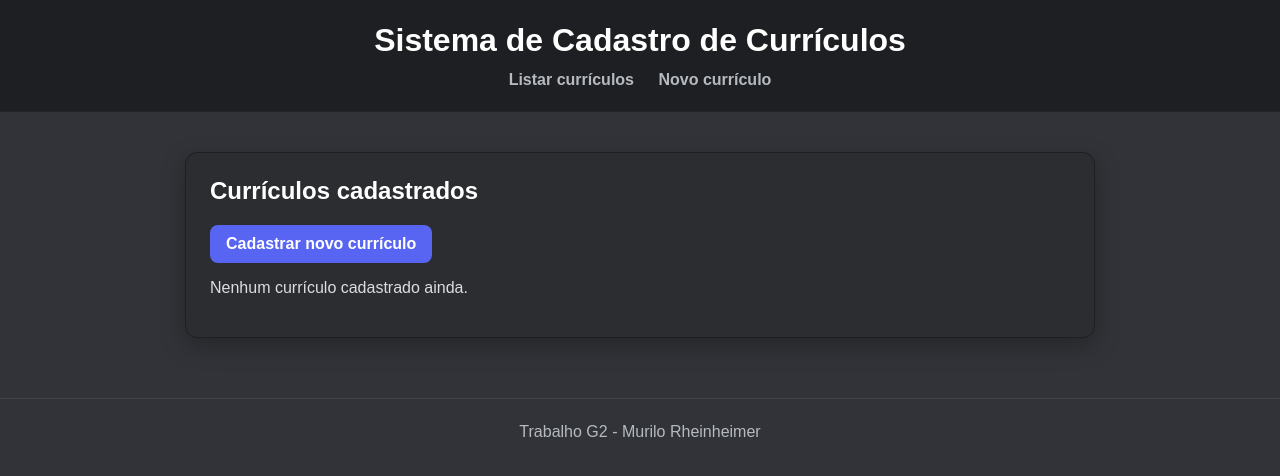
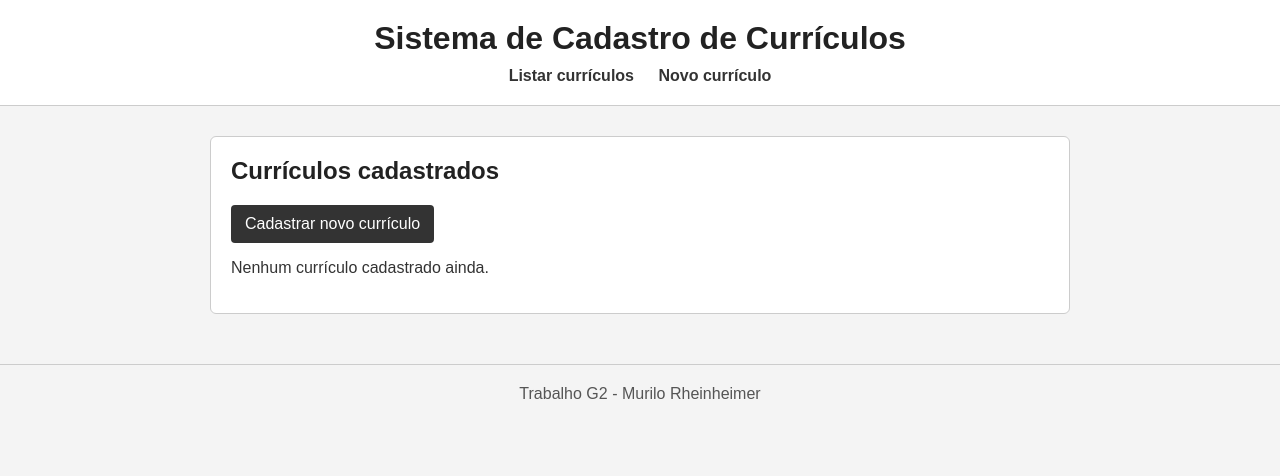
Before and after one commit to Mrheinheimer/CurriculosG2, a Flask app: page / in a window 1280 px wide. Shown: the top 476 px of the page. Run offline with Flask 3, Linux system fonts and the light colour scheme; data that the repository does not hold is empty.

Commit message:
Update style.css

```diff
--- a/static/style.css
+++ b/static/style.css
@@ -5,151 +5,150 @@
 body {
     margin: 0;
     font-family: Arial, Helvetica, sans-serif;
-    background: #313338;
-    color: #dbdee1;
+    background: #f4f4f4;
+    color: #333;
 }
 
 header {
-    background: #1e1f22;
-    padding: 22px;
+    background: #ffffff;
+    padding: 20px;
     text-align: center;
-    border-bottom: 1px solid #232428;
+    border-bottom: 1px solid #ccc;
 }
 
 header h1 {
-    margin: 0 0 12px;
-    color: #ffffff;
+    margin: 0 0 10px;
+    color: #222;
 }
 
 nav a {
-    color: #b5bac1;
+    color: #333;
     text-decoration: none;
     margin: 0 10px;
     font-weight: bold;
 }
 
 nav a:hover {
-    color: #ffffff;
+    text-decoration: underline;
 }
 
 main {
-    max-width: 950px;
-    margin: 40px auto;
+    max-width: 900px;
+    margin: 30px auto;
     padding: 0 20px;
 }
 
 .card {
-    background: #2b2d31;
-    border-radius: 12px;
-    padding: 24px;
-    box-shadow: 0 8px 24px rgba(0, 0, 0, 0.25);
-    border: 1px solid #1e1f22;
+    background: #ffffff;
+    border: 1px solid #ccc;
+    border-radius: 6px;
+    padding: 20px;
 }
 
 h2 {
-    color: #ffffff;
+    color: #222;
     margin-top: 0;
 }
 
 .botao,
 button {
-    background: #5865f2;
+    background: #333;
     color: white;
     border: none;
-    padding: 10px 16px;
-    border-radius: 8px;
+    padding: 10px 14px;
+    border-radius: 4px;
     text-decoration: none;
-    font-weight: bold;
     cursor: pointer;
     display: inline-block;
 }
 
 .botao:hover,
 button:hover {
-    background: #4752c4;
+    background: #555;
 }
 
 table {
     width: 100%;
     border-collapse: collapse;
-    margin-top: 18px;
-    overflow: hidden;
-    border-radius: 10px;
+    margin-top: 15px;
 }
 
 th {
-    background: #1e1f22;
-    color: #ffffff;
+    background: #e0e0e0;
+    color: #222;
     text-align: left;
-    padding: 14px;
+    padding: 10px;
+    border: 1px solid #ccc;
 }
 
 td {
-    padding: 14px;
-    border-bottom: 1px solid #3f4147;
+    padding: 10px;
+    border: 1px solid #ccc;
 }
 
 tr:hover {
-    background: #35373c;
+    background: #f0f0f0;
 }
 
 a {
-    color: #00a8fc;
+    color: #333;
 }
 
 label {
     display: block;
-    margin-top: 14px;
-    margin-bottom: 6px;
+    margin-top: 12px;
+    margin-bottom: 5px;
     font-weight: bold;
-    color: #ffffff;
 }
 
 input,
 textarea {
     width: 100%;
-    padding: 12px;
-    background: #1e1f22;
-    color: #dbdee1;
-    border: 1px solid #3f4147;
-    border-radius: 8px;
-    outline: none;
+    padding: 10px;
+    background: #ffffff;
+    color: #333;
+    border: 1px solid #ccc;
+    border-radius: 4px;
 }
 
 input:focus,
 textarea:focus {
-    border-color: #5865f2;
+    border-color: #333;
+    outline: none;
 }
 
 textarea {
-    min-height: 120px;
+    min-height: 100px;
     resize: vertical;
 }
 
+.sucesso,
+.erro,
+.info {
+    padding: 10px;
+    border-radius: 4px;
+    margin-top: 10px;
+}
+
 .sucesso {
-    background: #248046;
-    color: white;
-    padding: 12px;
-    border-radius: 8px;
+    background: #e6f4ea;
+    border: 1px solid #8bc48a;
 }
 
 .erro {
-    background: #da373c;
-    color: white;
-    padding: 12px;
-    border-radius: 8px;
+    background: #fbeaea;
+    border: 1px solid #d88;
 }
 
 .info {
-    background: #232428;
-    border-left: 4px solid #5865f2;
-    padding: 12px;
-    border-radius: 8px;
+    background: #eeeeee;
+    border: 1px solid #ccc;
 }
+
 footer {
     text-align: center;
-    margin-top: 60px;
-    padding: 24px;
-    color: #b5bac1;
-    border-top: 1px solid #3f4147;
+    margin-top: 50px;
+    padding: 20px;
+    color: #555;
+    border-top: 1px solid #ccc;
 }
```
